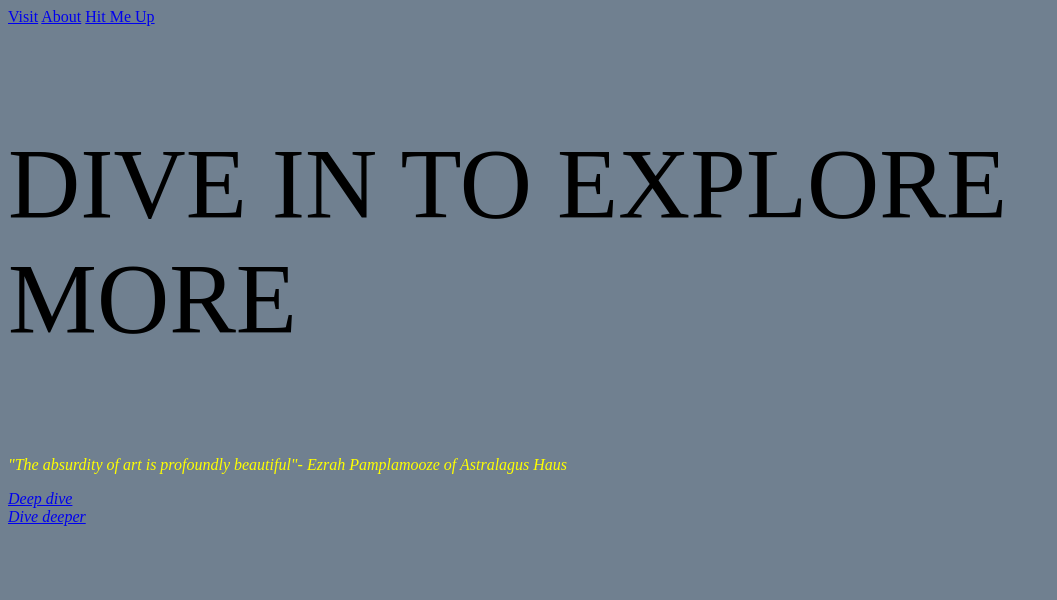
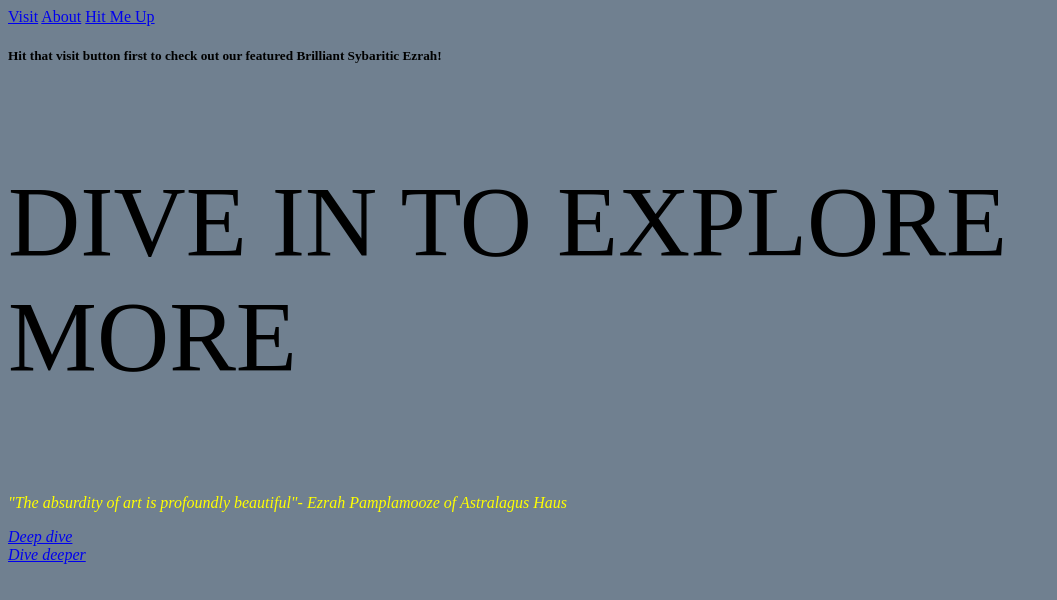
Before and after one commit to Hmglover/final-project, a plain HTML site: page index.html in a window 1280 px wide. Shown: the whole page, without its empty margins (0-1057 px from the left). Drawn offline with Linux system fonts and the light colour scheme.

Commit message:
added an h5 phrase

```diff
--- a/index.html
+++ b/index.html
@@ -12,6 +12,7 @@
        <a href="./about.html">About</a>
        <a href="./contact.html">Hit Me Up</a>
 
+<h5>Hit that visit button first to check out our featured Brilliant Sybaritic Ezrah!</h5>
 
     <body style="background-color: slategrey;">
     <p style="font-size:100px;">DIVE IN TO EXPLORE MORE</p>
```
